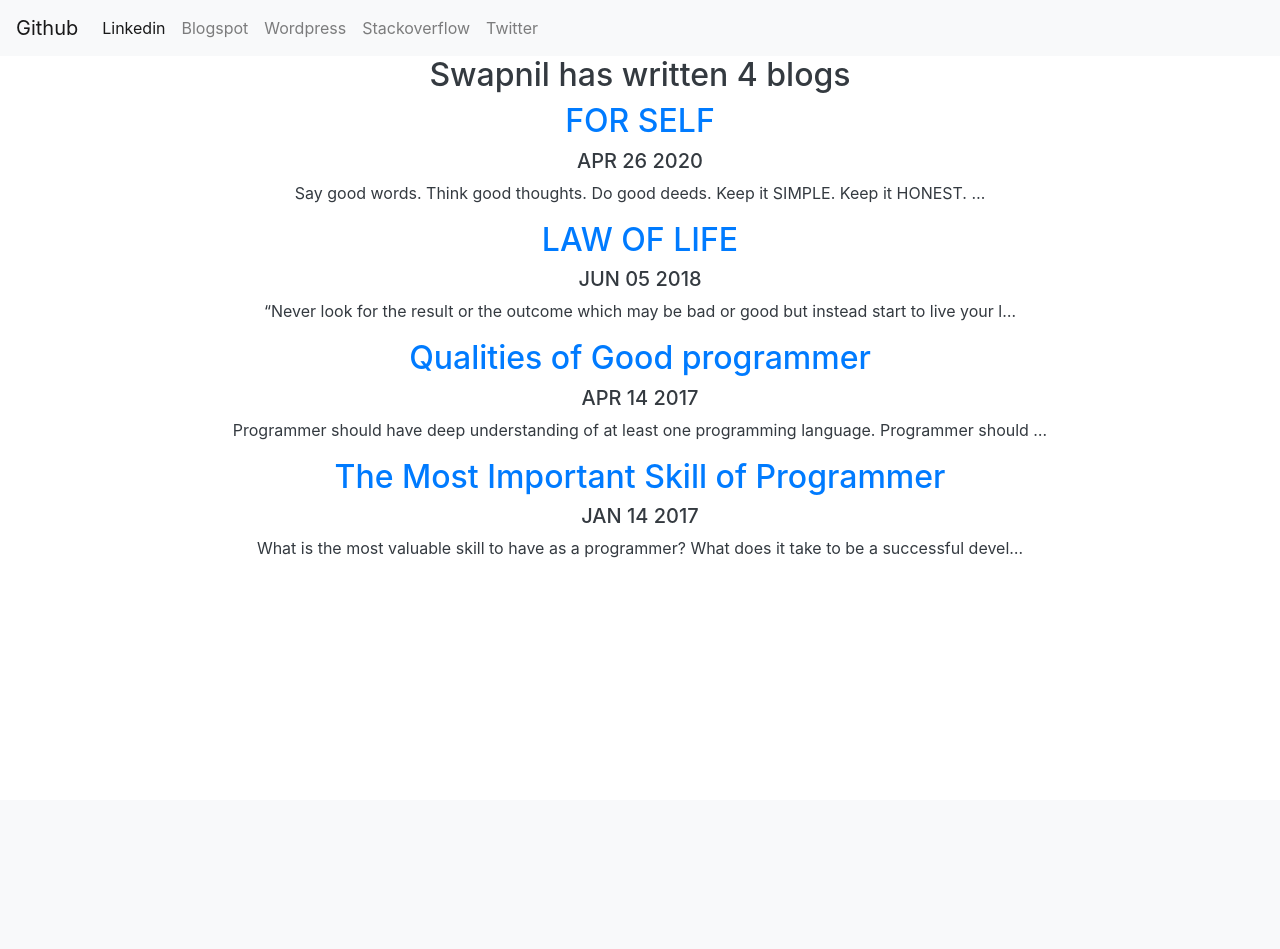
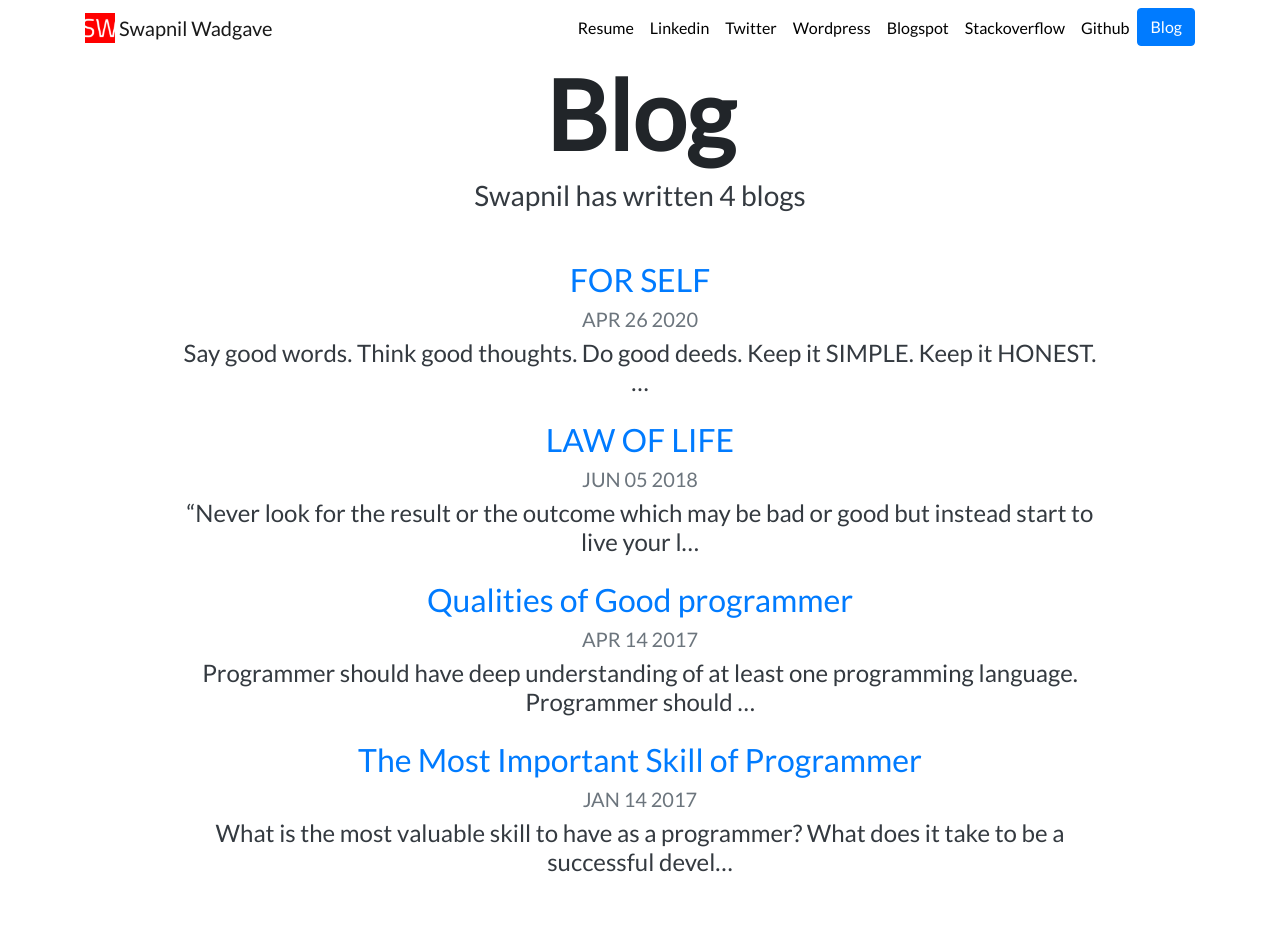
Before and after one commit to swapnilwadgave/Django-project-2, a Django app: page /blog/ in a window 1280 px wide. Before the commit the page ends 558 px from the top, so only its background shows below. Run offline with Django 3.2, Linux system fonts and the light colour scheme; data comes from the database, SQL or seed files in the repository; some libraries are stand-ins or nearby versions.

Commit message:
CSS changes, logo added

```diff
--- a/blog/templates/blog/all_blog.html
+++ b/blog/templates/blog/all_blog.html
@@ -1,15 +1,19 @@
 {% extends 'generator/base.html' %}
 {% block content%}
-
+<h1 id="blogtitle" class="font-weight-bold text-center">Blog</h1>
 <div class="bg-transparent text-dark text-center ">
-<h2>Swapnil has written {{blogs.count}} blog{{ blogs.count|pluralize }}</h2>
+<h3 class="text-center mb-5">Swapnil has written {{ blogs.count }} blog{{ blogs.count|pluralize }}</h3>
 
 {% for blog in blogs %}
 
-<a href="{% url 'blog:detail' blog.id %}"><h2>{{ blog.title }}</h2></a>
-<h5>{{ blog.date|date:'M d Y'|upper }}</h5>
-<p>{{ blog.description|striptags|truncatechars:100 }}
-
+<div class="row justify-content-center my-3">
+  <div class="col-md-10">
+    <a href="{% url 'blog:detail' blog.id %}">
+      <h2>{{ blog.title }}</h2>
+    </a>
+    <h5 class="text-muted">{{ blog.date|date:'M d Y'|upper }}</h5>
+    <h4>{{ blog.description|striptags|truncatechars:100 }}</h4>
+  </div>
 {% endfor %}
 </div>
 
--- /dev/null
+++ b/portfolio/static/portfolio/custom.css
@@ -0,0 +1,24 @@
+.navbar-nav .nav-link {
+    color: rgba(0,0,0,1) !important;
+}
+
+.navbar-nav .nav-link:hover {
+    color: rgba(0,0,0,.5) !important;
+}
+
+body {
+    font-family: 'Lato', sans-serif;
+}
+
+#blogtitle {
+    font-size: 6rem;
+}
+
+@media (min-width: 992px) {
+    #hometext {
+        font-size: 4rem;
+    }
+    #blogdetailtitle {
+        font-size: 5rem;
+    }
+}
--- a/portfolio/templates/generator/base.html
+++ b/portfolio/templates/generator/base.html
@@ -1,52 +1,74 @@
+{% load static %}
 <!doctype html>
 <html lang="en">
+
 <head>
-
   <!-- Required meta tags -->
   <meta charset="utf-8">
   <meta name="viewport" content="width=device-width, initial-scale=1, shrink-to-fit=no">
 
   <!-- Bootstrap CSS -->
-    <link rel="stylesheet" href="https://stackpath.bootstrapcdn.com/bootstrap/4.5.0/css/bootstrap.min.css" integrity="sha384-9aIt2nRpC12Uk9gS9baDl411NQApFmC26EwAOH8WgZl5MYYxFfc+NcPb1dKGj7Sk" crossorigin="anonymous">
+  <link rel="stylesheet" href="https://stackpath.bootstrapcdn.com/bootstrap/4.4.1/css/bootstrap.min.css" integrity="sha384-Vkoo8x4CGsO3+Hhxv8T/Q5PaXtkKtu6ug5TOeNV6gBiFeWPGFN9MuhOf23Q9Ifjh" crossorigin="anonymous">
+
+  <link rel="stylesheet" href="{% static "portfolio/custom.css" %}">
+
+  <link href="https://fonts.googleapis.com/css?family=Lato&display=swap" rel="stylesheet">
+
+  <link rel="icon" type="image/ico" href="{% static "portfolio/favicon.ico" %}">
 
   <title>Swapnil Wadgave</title>
 </head>
+
 <body>
 
-  <nav class="navbar navbar-expand-lg navbar-light bg-light">
-  <a class="navbar-brand" href="https://github.com/swapnilwadgave">Github</a>
-  <button class="navbar-toggler" type="button" data-toggle="collapse" data-target="#navbarSupportedContent" aria-controls="navbarSupportedContent" aria-expanded="false" aria-label="Toggle navigation">
+  <nav id="topNav" class="navbar navbar-expand-md navbar-light">
+    <div class="container">
+      <a class="navbar-brand" href="{% url 'home' %}">
+        <img src="{% static "portfolio/favicon.ico" %}" width="30" height="30" class="d-inline-block align-top" alt="Swapnil's logo">
+        <span>Swapnil Wadgave</span>
+      </a>
+      <button class="navbar-toggler" type="button" data-toggle="collapse" data-target="#navbarNav" aria-controls="navbarNav" aria-expanded="false" aria-label="Toggle navigation">
         <span class="navbar-toggler-icon"></span>
       </button>
-
-  <div class="collapse navbar-collapse  " id="navbarSupportedContent">
-    <ul class="navbar-nav mr-auto">
-      <li class="nav-item active">
-        <a class="nav-link" href="https://www.linkedin.com/in/swapnilwadgave/">Linkedin <span class="sr-only">(current)</span></a>
+      <div class="collapse navbar-collapse text-center" id="navbarNav">
+        <ul class="navbar-nav ml-auto">
+          <li class="nav-item">
+            <a class="nav-link" href="{% static "portfolio/resumeswapnil.pdf" %}">Resume</a>
           </li>
           <li class="nav-item">
-        <a class="nav-link" href="http://swapnilwadgave.blogspot.com/">Blogspot</a>
+            <a class="nav-link" href="https://www.linkedin.com/in/swapnilwadgave/" target="_blank">Linkedin</a>
           </li>
           <li class="nav-item">
-        <a class="nav-link" href="https://swapnilwadgave.wordpress.com/">Wordpress</a>
+            <a class="nav-link" href="https://twitter.com/swapnilwadgave8" target="_blank">Twitter</a>
           </li>
           <li class="nav-item">
-        <a class="nav-link" href="https://stackoverflow.com/users/11699460/swapnil-wadgave">Stackoverflow</a>
+            <a class="nav-link" href="https://swapnilwadgave.wordpress.com/" target="_blank">Wordpress</a>
           </li>
           <li class="nav-item">
-        <a class="nav-link" href="https://twitter.com/swapnilwadgave8">Twitter</a>
+            <a class="nav-link" href="http://swapnilwadgave.blogspot.com/" target="_blank">Blogspot</a>
           </li>
-
-
+          <li class="nav-item">
+            <a class="nav-link" href="https://stackoverflow.com/users/11699460/swapnil-wadgave" target="_blank">Stackoverflow</a>
+          </li>
+          <li class="nav-item">
+            <a class="nav-link" href="https://github.com/swapnilwadgave" target="_blank">Github</a>
+          </li>
+          <li>
+            <a role="button" href="{% url 'blog:all_blogs' %}" class="btn btn-primary">Blog</a>
+          </li>
         </ul>
-
+      </div>
     </div>
   </nav>
-{% block content %} {% endblock %}
+  <div class="container">
+    {% block content %}{% endblock %}
+  </div>
+
   <!-- Optional JavaScript -->
   <!-- jQuery first, then Popper.js, then Bootstrap JS -->
-    <script src="https://code.jquery.com/jquery-3.5.1.slim.min.js" integrity="sha384-DfXdz2htPH0lsSSs5nCTpuj/zy4C+OGpamoFVy38MVBnE+IbbVYUew+OrCXaRkfj" crossorigin="anonymous"></script>
+  <script src="https://code.jquery.com/jquery-3.4.1.slim.min.js" integrity="sha384-J6qa4849blE2+poT4WnyKhv5vZF5SrPo0iEjwBvKU7imGFAV0wwj1yYfoRSJoZ+n" crossorigin="anonymous"></script>
   <script src="https://cdn.jsdelivr.net/npm/popper.js@1.16.0/dist/umd/popper.min.js" integrity="sha384-Q6E9RHvbIyZFJoft+2mJbHaEWldlvI9IOYy5n3zV9zzTtmI3UksdQRVvoxMfooAo" crossorigin="anonymous"></script>
-    <script src="https://stackpath.bootstrapcdn.com/bootstrap/4.5.0/js/bootstrap.min.js" integrity="sha384-OgVRvuATP1z7JjHLkuOU7Xw704+h835Lr+6QL9UvYjZE3Ipu6Tp75j7Bh/kR0JKI" crossorigin="anonymous"></script>
+  <script src="https://stackpath.bootstrapcdn.com/bootstrap/4.4.1/js/bootstrap.min.js" integrity="sha384-wfSDF2E50Y2D1uUdj0O3uMBJnjuUD4Ih7YwaYd1iqfktj0Uod8GCExl3Og8ifwB6" crossorigin="anonymous"></script>
 </body>
+
 </html>
```
Also changed, not shown: blog/templates/blog/detail.html (+4 -5 lines), portfolio/templates/generator/home.html (+29 -20 lines), portfolio/static/portfolio/favicon.ico (added). Lines whose indentation alone changed are shown as unchanged.
